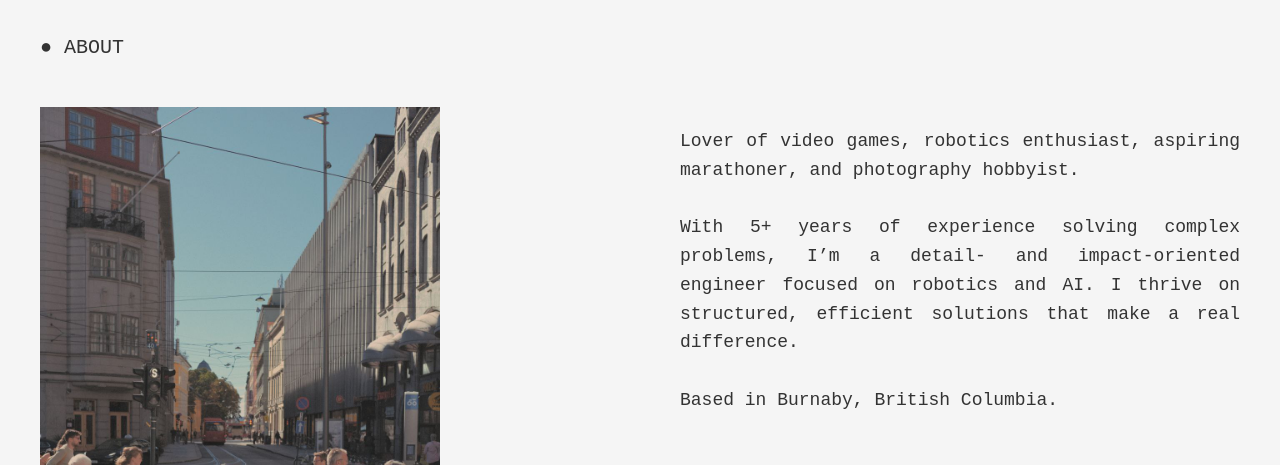
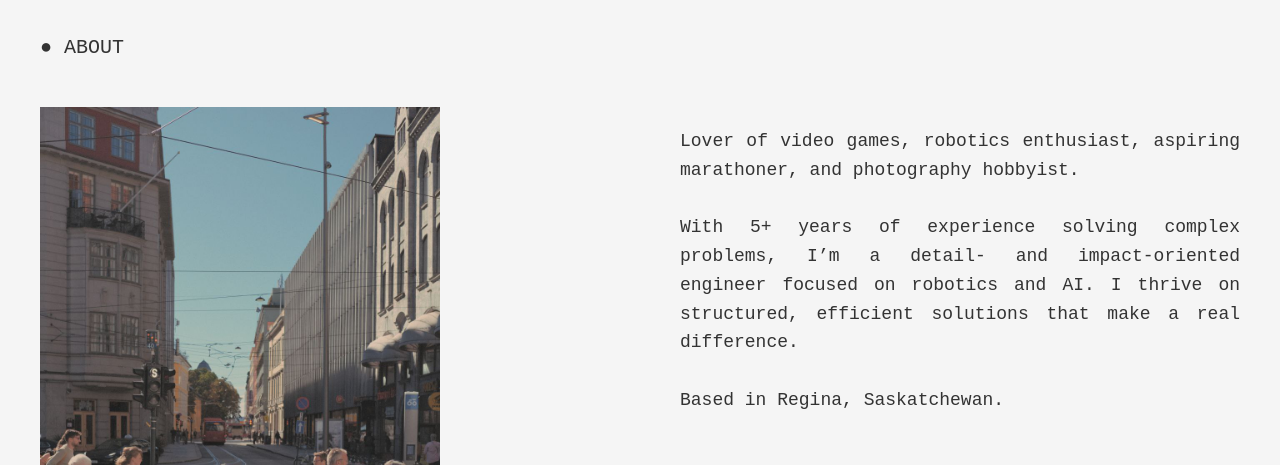
Before and after one commit to mamalmirza/mamalwp, a Next.js app: page / in a window 1280 px wide. Shown: the part 960-1425 px from the top of the page. Built offline with nearby package versions, Linux system fonts and the light colour scheme.

Commit message:
Update my location

```diff
--- a/src/components/Welcome.tsx
+++ b/src/components/Welcome.tsx
@@ -127,7 +127,7 @@ export default function Welcome() {
               <p className="about-text">
               Lover of video games, robotics enthusiast, aspiring marathoner, and photography hobbyist.<br /><br />
               With 5+ years of experience solving complex problems, I’m a detail- and impact-oriented engineer focused on robotics and AI. I thrive on structured, efficient solutions that make a real difference.<br /><br />
-              Based in Burnaby, British Columbia.
+              Based in Regina, Saskatchewan.
 
               </p>
             </div>
```
